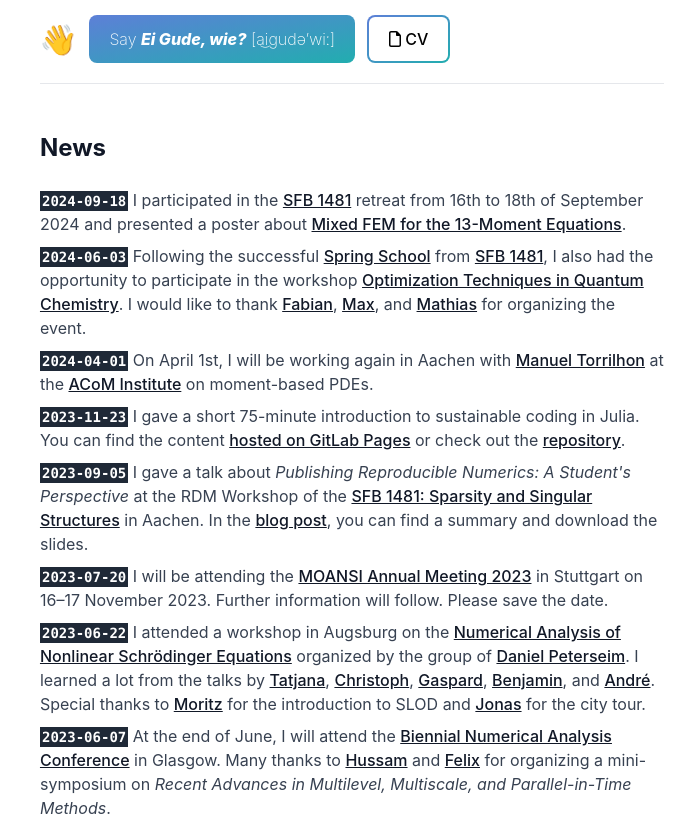
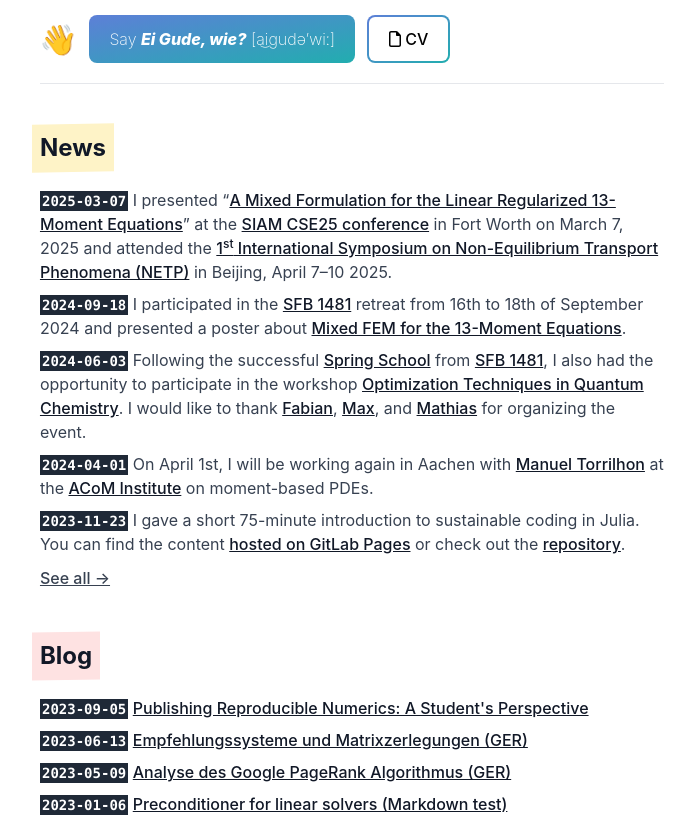
Before and after one commit to lamBOOO/thsn.dev, a Next.js app: page / in a window 1280 px wide. Shown: the part 380-1196 px from the top of the page, without its empty margins (288-983 px from the left). Built offline with nearby package versions, Linux system fonts and the light colour scheme.

Commit message:
update news, make only last 5 news visible, add alpharxiv

```diff
--- a/app/home-page.tsx
+++ b/app/home-page.tsx
@@ -19,6 +19,12 @@ import logo_me from '../public/me.jpg'
 import { scrollToIdNoUrlChange } from '../lib/scrolling';
 
 const news_data = [
+  {
+    date: "2025-03-07",
+    text: <>
+      I presented “<a href="https://meetings.siam.org/sess/dsp_talk.cfm?p=143395" target="_blank" rel="noopener">A Mixed Formulation for the Linear Regularized 13-Moment Equations</a>” at the <a href="https://www.siam.org/conferences-events/siam-conferences/cse25/" target="_blank" rel="noopener">SIAM CSE25 conference</a> in Fort Worth on March 7, 2025 and attended the <a href="https://netp.scimeeting.cn/" target="_blank" rel="noopener">1<sup>st</sup> International Symposium on Non-Equilibrium Transport Phenomena (NETP)</a> in Beijing, April 7–10 2025.
+    </>,
+  },
   {
     date: "2024-09-18",
     text: <>
@@ -531,17 +537,36 @@ export default function Home({ allPostsData }: any) {
 
     <aside>
       <h2 id="news" className="scroll-mt-20">
-        <span className="before:block before:absolute before:-inset-50 before:-skew-y-1 before:bg-amber-100 dark:before:bg-amber-700 relative inline-block"><span className="relative">News</span></span>
+        <span className="before:block before:absolute before:-inset-2 before:-skew-y-1 before:bg-amber-100 dark:before:bg-amber-700 relative inline-block">
+          <span className="relative">News</span>
+        </span>
       </h2>
-      <span className='grid columns-1 gap-2 pl-0 leading-6'>
-        {news_data.map(({ date, text } ,ind) => (
+      {/* Latest 5 items */}
+      <span className="grid columns-1 gap-2 pl-0 leading-6">
+        {news_data.slice(0, 5).map(({ date, text }, ind) => (
           <span className="pl-0" key={ind}>
-            <b className='font-mono font-bold bg-gray-800 text-white p-0.5 text-sm'>{date}</b>
-            {" "}
+            <b className="font-mono font-bold bg-gray-800 text-white p-0.5 text-sm">{date}</b>{" "}
             {text}
           </span>
         ))}
       </span>
+
+      {/* Folded earlier items */}
+      {news_data.slice(5).length > 0 && (
+        <details className="mt-2">
+          <summary className="cursor-pointer underline inline-flex items-center font-medium text-primary-600 dark:text-primary-500 hover:underline">
+            See all →
+          </summary>
+          <span className="grid columns-1 gap-2 pl-0 leading-6 mt-2">
+            {news_data.slice(5).map(({ date, text }, ind) => (
+              <span className="pl-0" key={ind}>
+                <b className="font-mono font-bold bg-gray-800 text-white p-0.5 text-sm">{date}</b>{" "}
+                {text}
+              </span>
+            ))}
+          </span>
+        </details>
+      )}
     </aside>
 
     <h2 id="blog" className="scroll-mt-20">
```
Lines whose indentation alone changed are shown as unchanged.
